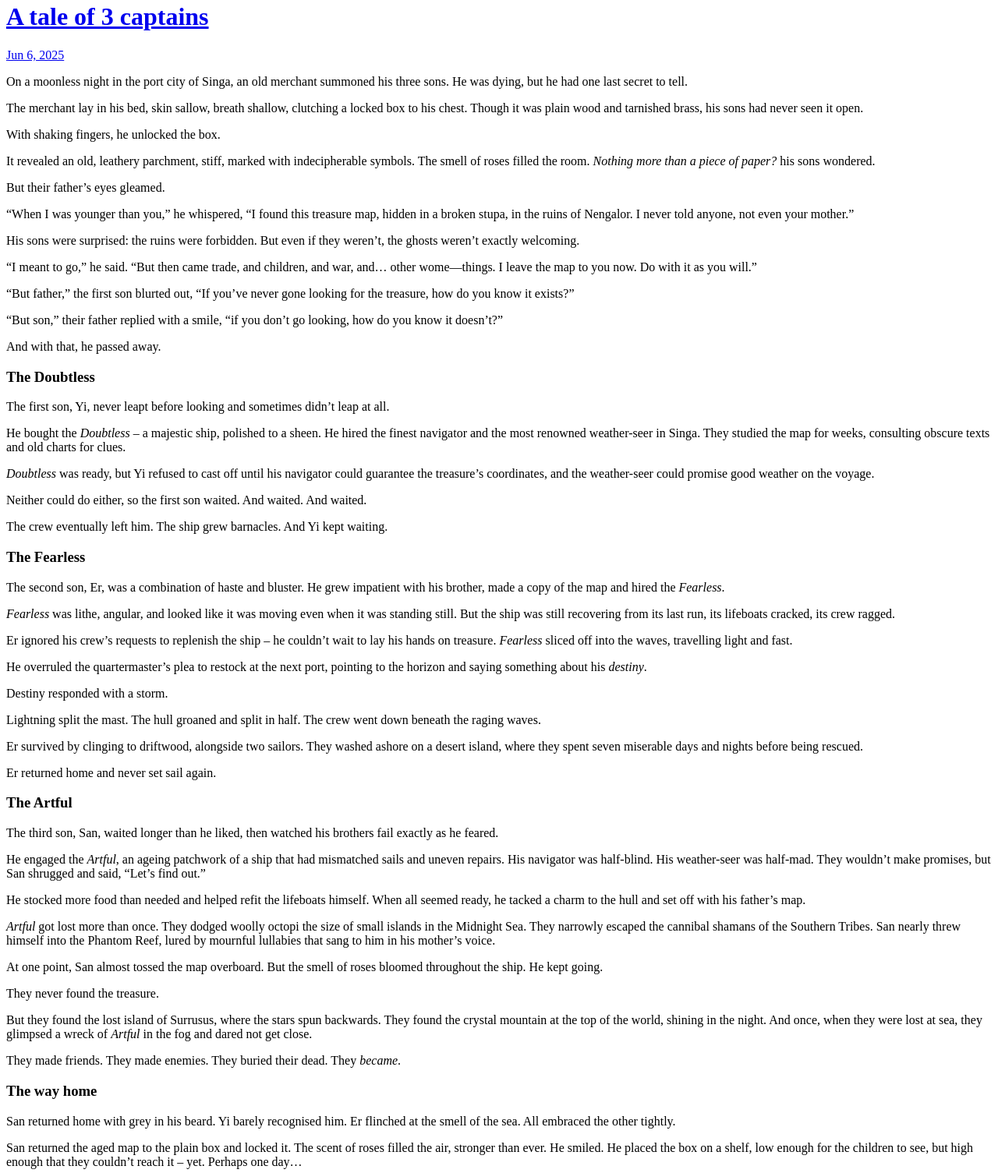
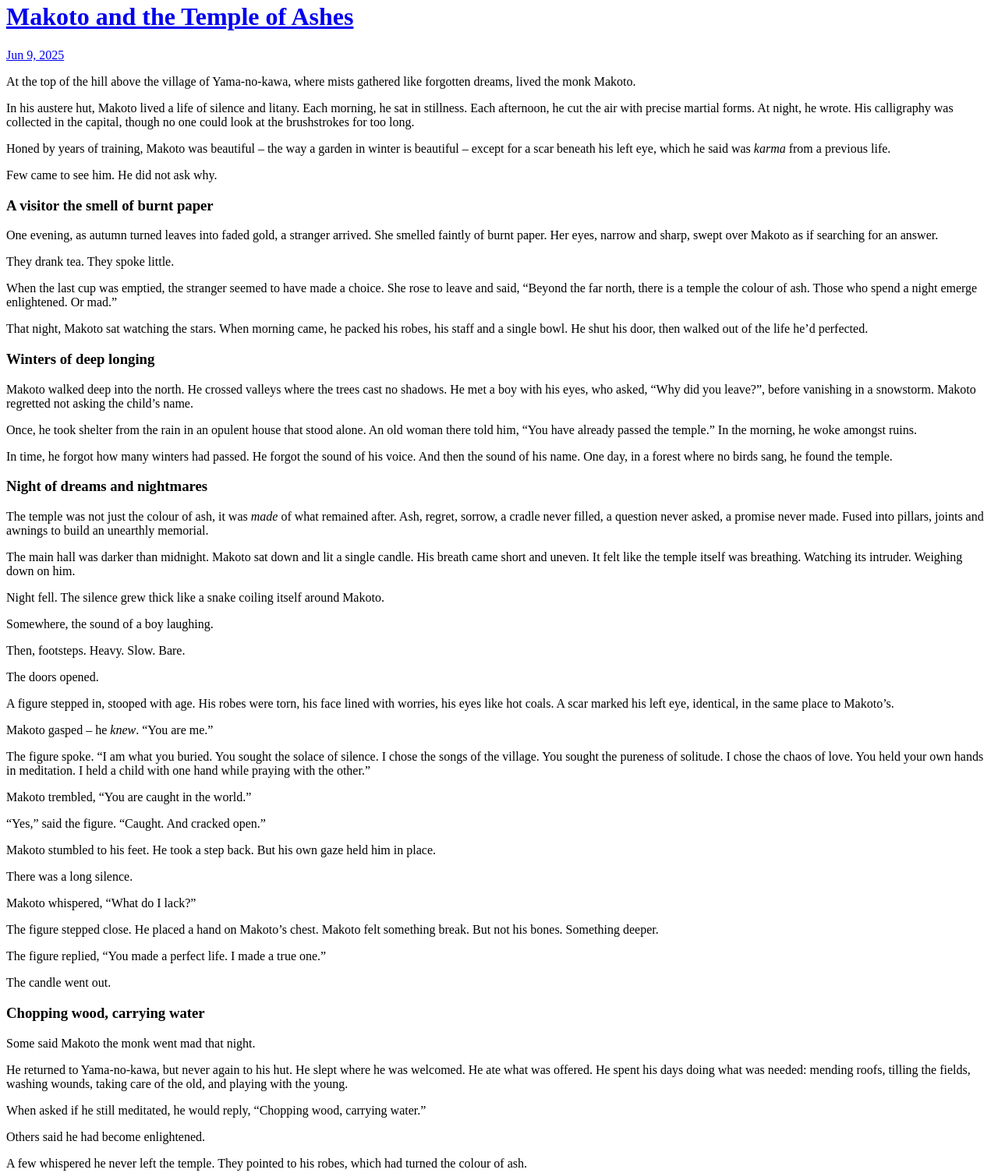
Before and after one commit to alvinsoon/micro, a plain HTML site: page index.html in a window 1280 px wide. Shown: the part 18-1523 px from the top of the page at 78% size. Drawn offline with Linux system fonts and the light colour scheme.

Commit message:
Archiving from Micro.blog.

```diff
--- a/index.html
+++ b/index.html
@@ -21,6 +21,55 @@
 <div class="h-feed">
 
 
+
+	  <div class="h-entry">
+
+			<h1><a href="https://alvinsoon.com/2025/06/09/temple-of-ashes.html">Makoto and the Temple of Ashes</a></h1>
+
+
+		<a href="https://alvinsoon.com/2025/06/09/temple-of-ashes.html" class="u-url"><time class="dt-published" datetime="2025-06-09 18:15:04 &#43;0800">Jun 9, 2025</time></a>
+
+		<div class="e-content">
+			 <p>At the top of the hill above the village of Yama-no-kawa, where mists gathered like forgotten dreams, lived the monk Makoto.</p>
+<p>In his austere hut, Makoto lived a life of silence and litany. Each morning, he sat in stillness. Each afternoon, he cut the air with precise martial forms. At night, he wrote. His calligraphy was collected in the capital, though no one could look at the brushstrokes for too long.</p>
+<p>Honed by years of training, Makoto was beautiful – the way a garden in winter is beautiful – except for a scar beneath his left eye, which he said was <em>karma</em> from a previous life.</p>
+<p>Few came to see him. He did not ask why.</p>
+<h3 id="a-visitor-the-smell-of-burnt-paper">A visitor the smell of burnt paper</h3>
+<p>One evening, as autumn turned leaves into faded gold, a stranger arrived. She smelled faintly of burnt paper. Her eyes, narrow and sharp, swept over Makoto as if searching for an answer.</p>
+<p>They drank tea. They spoke little.</p>
+<p>When the last cup was emptied, the stranger seemed to have made a choice. She rose to leave and said, “Beyond the far north, there is a temple the colour of ash. Those who spend a night emerge enlightened. Or mad.”</p>
+<p>That night, Makoto sat watching the stars. When morning came, he packed his robes, his staff and a single bowl. He shut his door, then walked out of the life he’d perfected.</p>
+<h3 id="winters-of-deep-longing">Winters of deep longing</h3>
+<p>Makoto walked deep into the north. He crossed valleys where the trees cast no shadows. He met a boy with his eyes, who asked, “Why did you leave?”, before vanishing in a snowstorm. Makoto regretted not asking the child’s name.</p>
+<p>Once, he took shelter from the rain in an opulent house that stood alone. An old woman there told him, “You have already passed the temple.” In the morning, he woke amongst ruins.</p>
+<p>In time, he forgot how many winters had passed. He forgot the sound of his voice. And then the sound of his name. One day, in a forest where no birds sang, he found the temple.</p>
+<h3 id="night-of-dreams-and-nightmares">Night of dreams and nightmares</h3>
+<p>The temple was not just the colour of ash, it was <em>made</em> of what remained after. Ash, regret, sorrow, a cradle never filled, a question never asked, a promise never made. Fused into pillars, joints and awnings to build an unearthly memorial.</p>
+<p>The main hall was darker than midnight. Makoto sat down and lit a single candle. His breath came short and uneven. It felt like the temple itself was breathing. Watching its intruder. Weighing down on him.</p>
+<p>Night fell. The silence grew thick like a snake coiling itself around Makoto.</p>
+<p>Somewhere, the sound of a boy laughing.</p>
+<p>Then, footsteps. Heavy. Slow. Bare.</p>
+<p>The doors opened.</p>
+<p>A figure stepped in, stooped with age. His robes were torn, his face lined with worries, his eyes like hot coals. A scar marked his left eye, identical, in the same place to Makoto’s.</p>
+<p>Makoto gasped – he <em>knew</em>. “You are me.”</p>
+<p>The figure spoke. “I am what you buried. You sought the solace of silence. I chose the songs of the village. You sought the pureness of solitude. I chose the chaos of love. You held your own hands in meditation. I held a child with one hand while praying with the other.”</p>
+<p>Makoto trembled, “You are caught in the world.”</p>
+<p>“Yes,” said the figure. “Caught. And cracked open.”</p>
+<p>Makoto stumbled to his feet. He took a step back. But his own gaze held him in place.</p>
+<p>There was a long silence.</p>
+<p>Makoto whispered, “What do I lack?”</p>
+<p>The figure stepped close. He placed a hand on Makoto’s chest. Makoto felt something break. But not his bones. Something deeper.</p>
+<p>The figure replied, “You made a perfect life. I made a true one.”</p>
+<p>The candle went out.</p>
+<h3 id="chopping-wood-carrying-water">Chopping wood, carrying water</h3>
+<p>Some said Makoto the monk went mad that night.</p>
+<p>He returned to Yama-no-kawa, but never again to his hut. He slept where he was welcomed. He ate what was offered. He spent his days doing what was needed: mending roofs, tilling the fields, washing wounds, taking care of the old, and playing with the young.</p>
+<p>When asked if he still meditated, he would reply, “Chopping wood, carrying water.”</p>
+<p>Others said he had become enlightened.</p>
+<p>A few whispered he never left the temple. They pointed to his robes, which had turned the colour of ash.</p>
+
+		</div>
+	  </div>
 
 	  <div class="h-entry">
 
@@ -67,7 +116,7 @@
 <p>They made friends. They made enemies. They buried their dead. They <em>became</em>.</p>
 <h3 id="the-way-home">The way home</h3>
 <p>San returned home with grey in his beard. Yi barely recognised him. Er flinched at the smell of the sea. All embraced the other tightly.</p>
-<p>San returned the aged map to the plain box and locked it. The scent of roses filled the air, stronger than ever. He smiled. He placed the box on a shelf, low enough for the children to see, but high enough that they couldn’t reach it – yet. Perhaps one day…</p>
+<p>San returned the aged map to the plain box and locked it. The scent of roses filled the air, stronger than ever. He smiled. He placed the box on a shelf, low enough for the children to see, but high enough that they couldn’t reach. Perhaps one day…</p>
 <h2 id="epilogue">Epilogue</h2>
 <p>Somewhere in the city of Singa, a box clicked open. A breeze stirred. And a small girl whispered, “What’s that smell?”</p>
 
@@ -180,7 +229,7 @@
 		<a href="https://alvinsoon.com/2025/04/16/no-way-as-way.html" class="u-url"><time class="dt-published" datetime="2025-04-16 07:53:24 &#43;0800">Apr 16, 2025</time></a>
 
 		<div class="e-content">
-			 <p>Before he became a legend, Bruce Lee was a brash young man willing to fight for what he believed.</p>
+			 <p>Before he became a legend, Bruce Lee was a brash young man willing to fight for what he believed in.</p>
 <p>When he opened his gung-fu school in Oakland, that belief was put to the test. The local Chinese martial arts community, locked in tradition, gave him an ultimatum: stop teaching non-Chinese or fight for the right to continue.</p>
 <p>It was 1964. America had just passed the Civil Rights Act – legally ending segregation, but not erasing it. Even within Lee’s culture, the walls around knowledge remained high.</p>
 <p>Lee chose to tear them down. The fight lasted three minutes. He won, but he didn’t feel victorious.</p>
```
